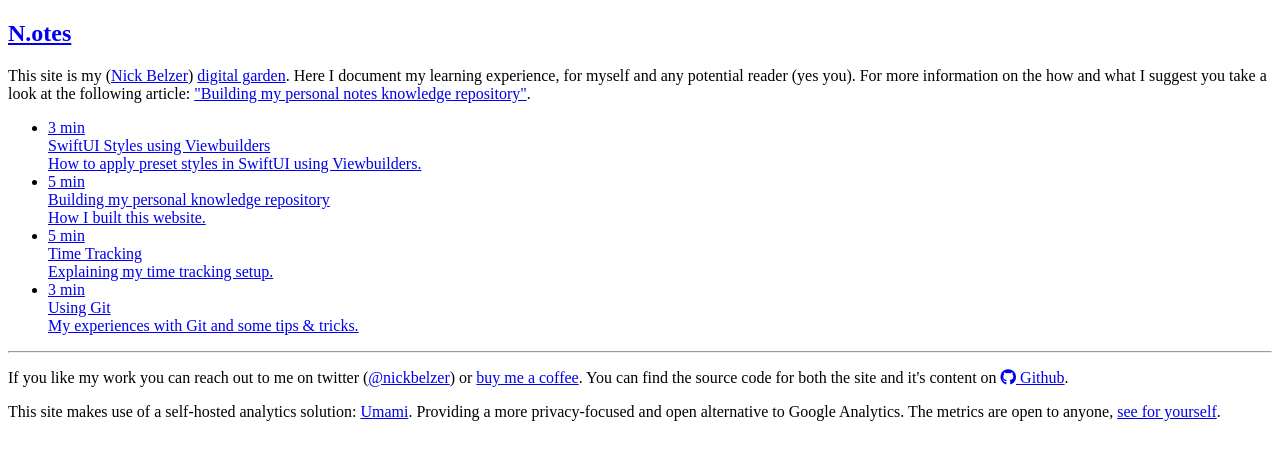
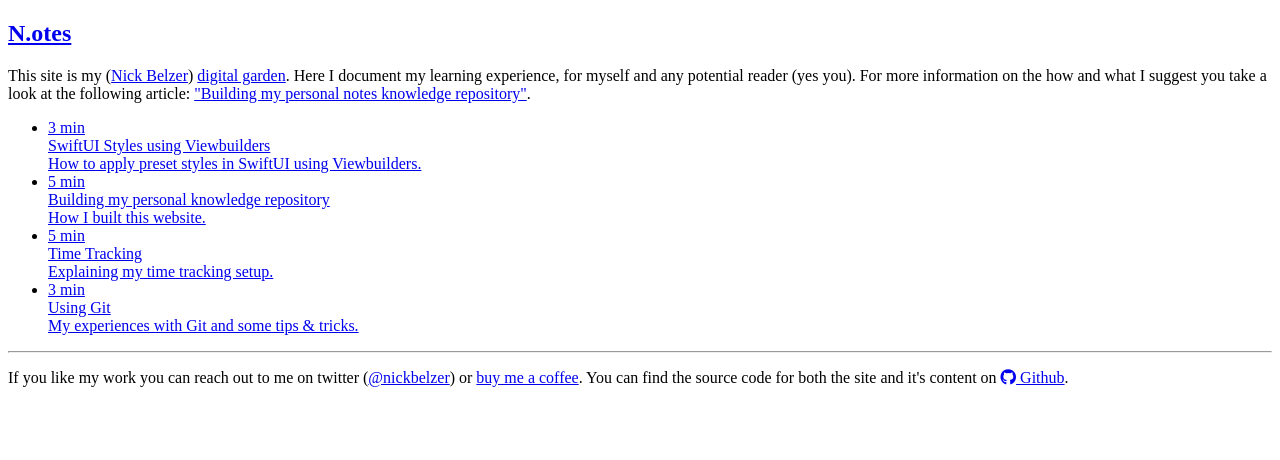
Before and after one commit to nbelzer/notes, a Jekyll site: the page built from index.html, in a window 1280 px wide. Shown: the top 460 px of the page. Built offline with Jekyll 4.4.1, drawn with Linux system fonts in a browser that asks for light colours; nearby versions of some CDN libraries.

Commit message:
Remove umami tracking
While it was nice to try out my self hosting tracking solution I did not
see any benefit from including a tracking solution.

```diff
--- a/_includes/footer.html
+++ b/_includes/footer.html
@@ -3,6 +3,3 @@
 <p>
   If you like my work you can reach out to me on twitter (<a href="https://twitter.com/nickbelzer">@nickbelzer</a>) or <a href="https://buymeacoff.ee/nbelzer">buy me a coffee</a>. You can find the source code for both the site and it's content on <a href="https://github.com/nbelzer/notes"><i class="fab fa-github"></i> Github</a>.
 </p>
-
-<p>This site makes use of a self-hosted analytics solution: <a href="https://umami.is">Umami</a>. Providing a more privacy-focused and open alternative to Google Analytics. The metrics are open to anyone, <a href="https://analytics.nickbelzer.me/share/gpDs3Cr7/N.otes">see for yourself</a>.
-</div>
--- a/_includes/scripts.html
+++ b/_includes/scripts.html
@@ -1,3 +1,2 @@
 <!-- <script src="https://cdn.jsdelivr.net/gh/alpinejs/alpine@v2.x.x/dist/alpine.min.js" defer></script> -->
 <script src="https://kit.fontawesome.com/1fa617da52.js" crossorigin="anonymous" defer></script>
-<script async defer data-website-id="c02c16b3-0475-44ad-a70c-f6a6dce58a16" src="https://analytics.nickbelzer.me/umami.js"></script>
```
